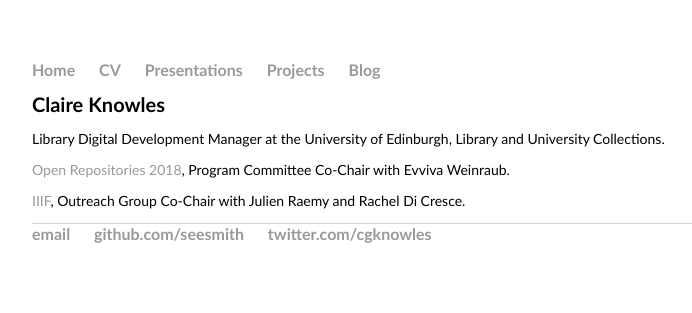
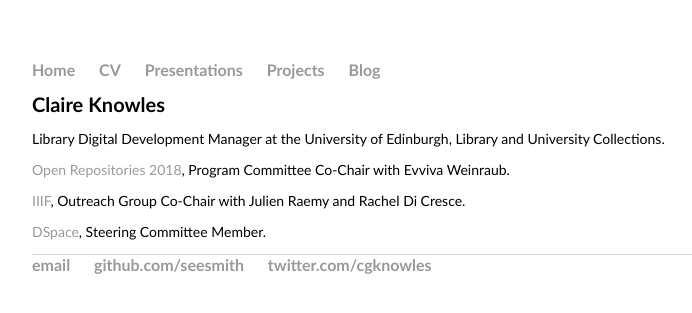
Before and after one commit to seesmith/seesmith.github.io, a Jekyll site: the page built from index.html, in a window 1280 px wide. Shown: the top 313 px of the page, without its empty margins (160-852 px from the left). Built offline with Jekyll 4.4.1, drawn with Linux system fonts in a browser that asks for light colours.

Commit message:
Update index.html

```diff
--- a/index.html
+++ b/index.html
@@ -7,4 +7,5 @@ title: Claire Knowles
 	<p>Library Digital Development Manager at the University of Edinburgh, Library and University Collections.</p>
 	<p><a href="http://www.or2018.net/">Open Repositories 2018</a>, Program Committee Co-Chair with Evviva Weinraub.</p>
 	<p><a href="http://www.iiif.io/">IIIF</a>, Outreach Group Co-Chair with Julien Raemy and Rachel Di Cresce.</p>
+	<p><a href="http://www.dspace.org/">DSpace</a>, Steering Committee Member.</p>
 </div><!-- /.blurb -->
```
